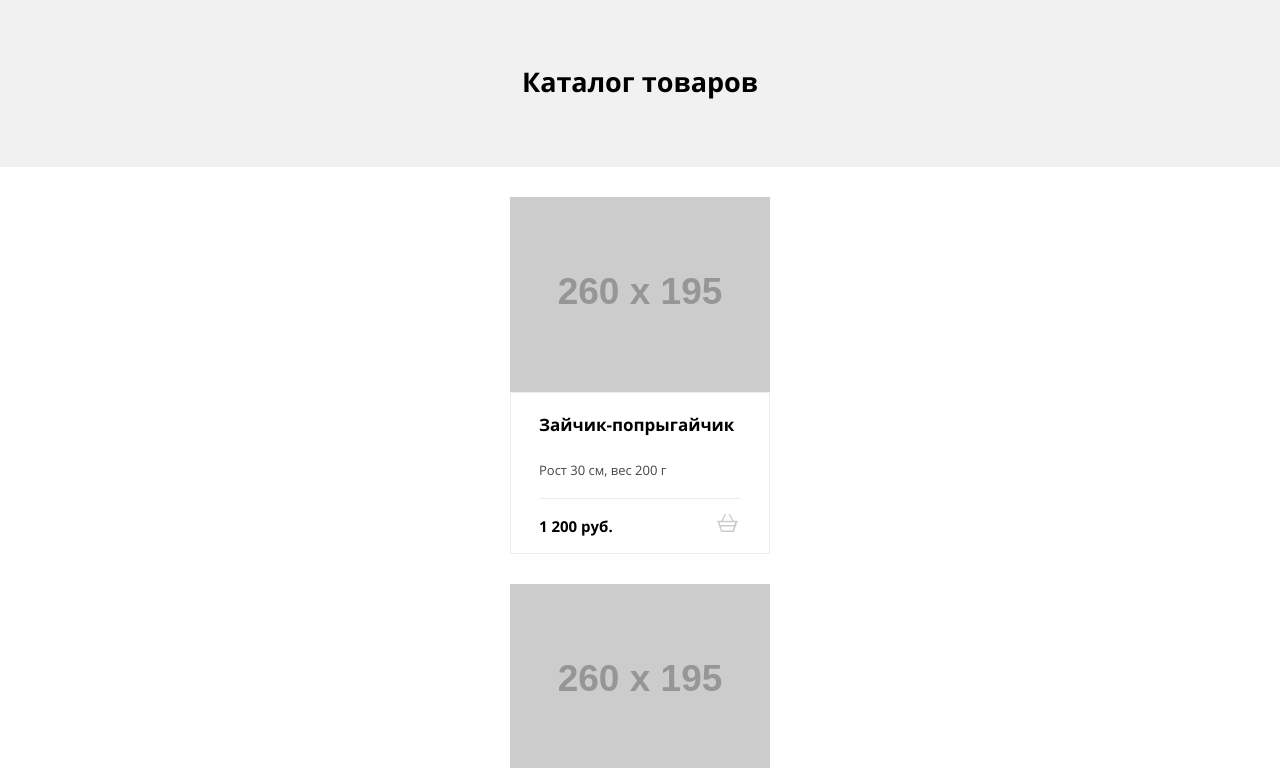
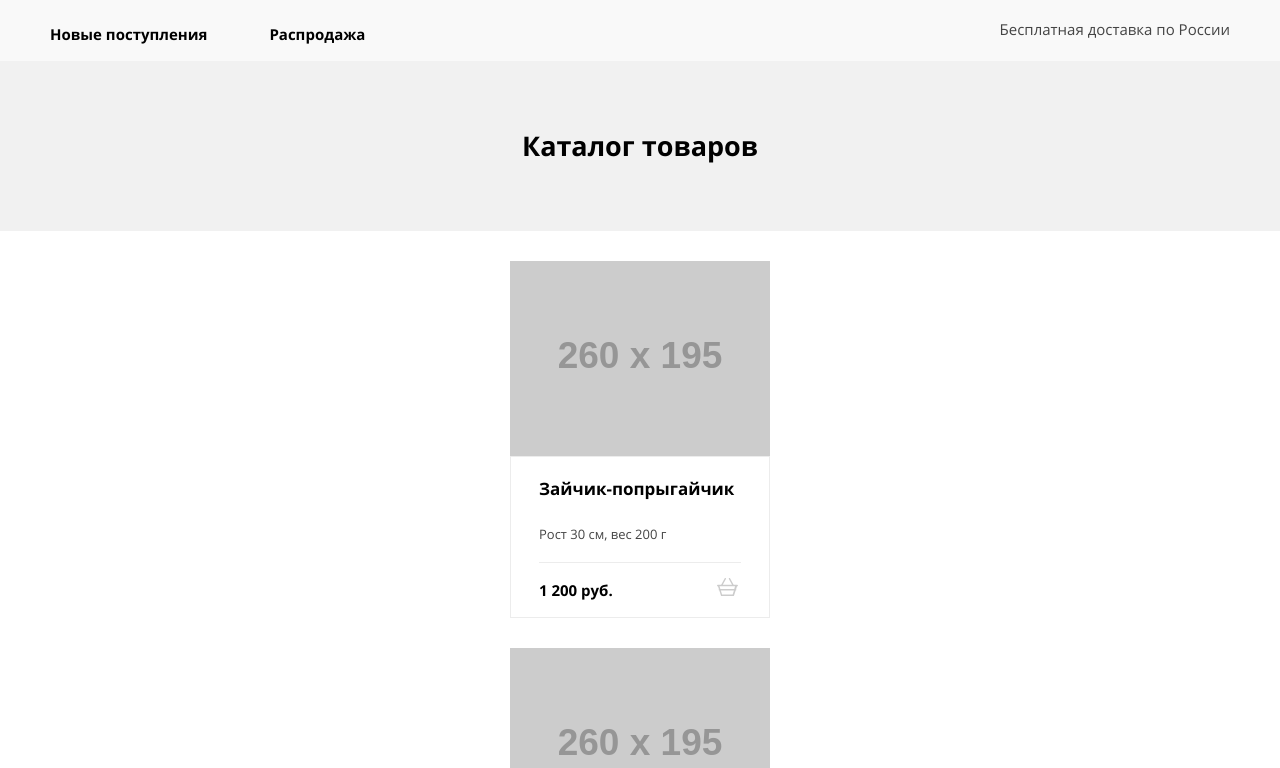
Before and after one commit to EugeneKulakov/1014749-mishka-23, a website: page source/catalog.html in a window 1280 px wide. Shown: the part 91-859 px from the top of the page. Drawn offline with nearby package versions, Linux system fonts and the light colour scheme; files that its build step writes are made by us from their sources; placeholder pictures from the web are drawn by us.

Commit message:
Добавит элементы меню в хедер

```diff
--- a/source/catalog.html
+++ b/source/catalog.html
@@ -84,6 +84,19 @@
             >
           </li>
         </ul>
+        <ul class="main-navigation__menu main-navigation__menu--special">
+          <li class="main-navigation__item">
+            <a class="main-navigation__link" href="news.html"
+              >Новые поступления</a
+            >
+          </li>
+          <li class="main-navigation__item">
+            <a class="main-navigation__link" href="sales.html">Распродажа</a>
+          </li>
+        </ul>
+        <small class="main-navigation__note"
+          >Бесплатная доставка по России</small
+        >
       </nav>
     </header>
     <main class="catalog-main">
--- a/source/sass/blocks/main-navigation.scss
+++ b/source/sass/blocks/main-navigation.scss
@@ -236,4 +236,27 @@
     text-align: right;
     background-color: $grey--lighen;
   }
+
+  @media (min-width: $desktop) {
+    grid-column: -1 / -2;
+  }
 }
+
+.main-navigation__menu--special {
+  display: none;
+
+  @media (min-width: $desktop) {
+    display: flex;
+    background-color: $grey--lighen;
+    padding-left: $tablet-padding;
+    grid-column: 1 / 3;
+    grid-row: -1 / -2;
+    padding-top: 25px;
+  }
+}
+
+.main-navigation__menu--special .main-navigation__item {
+  &:not(:last-child) {
+    margin-right: 62px;
+  }
+}
```
Also changed, not shown: source/form.html (+13 -0 lines), source/index.html (+10 -0 lines).
